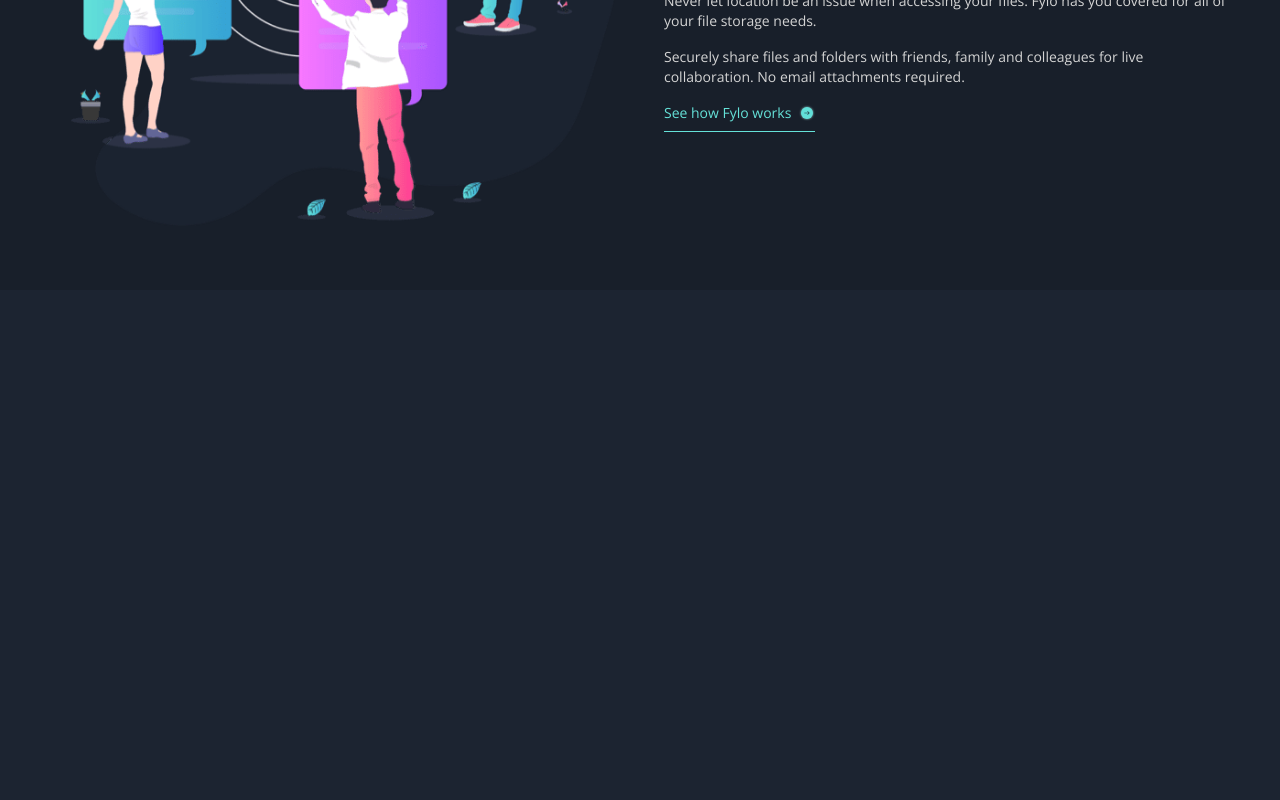
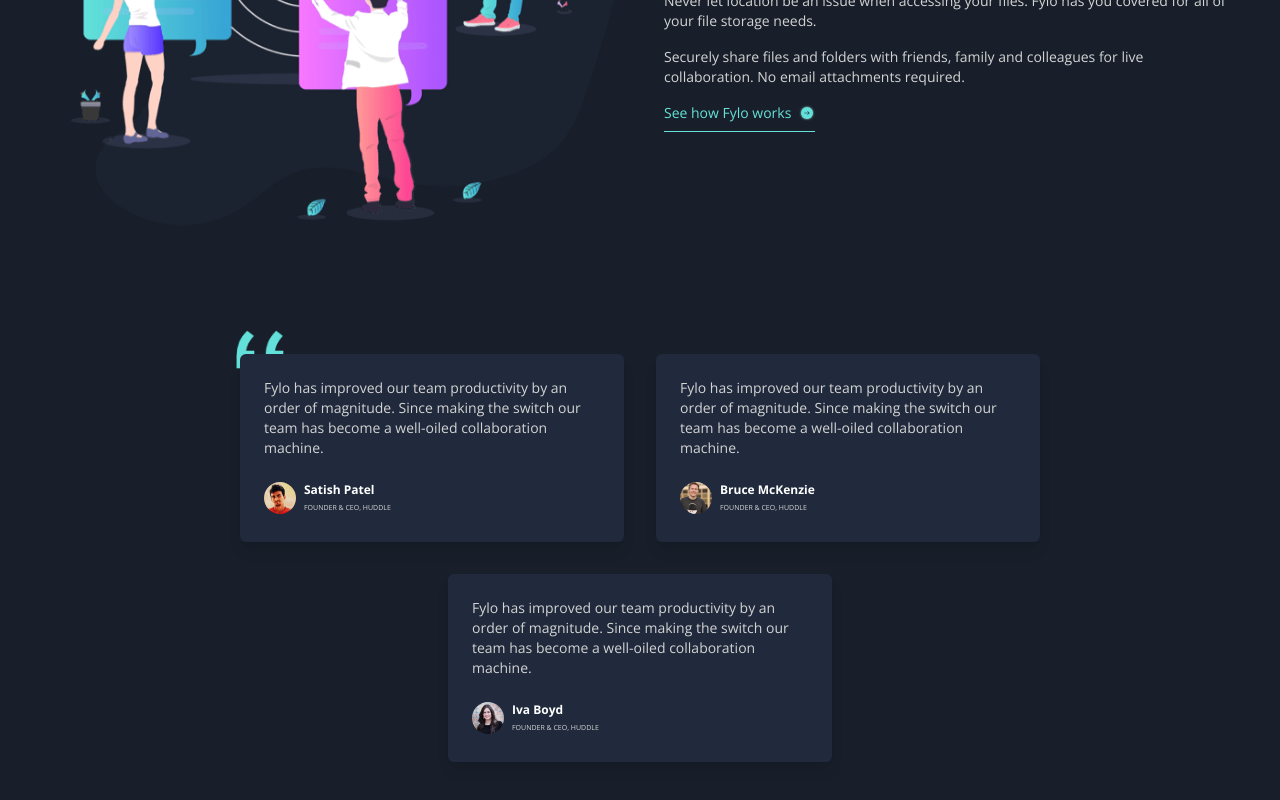
Before and after one commit to imkaranks/fylo-dark-theme-landing-page, a React (Vite) app: page / in a window 1280 px wide. Shown: the part 1984-2784 px from the top of the page. Before the commit the page ends 2274 px from the top, so only its background shows below. Built offline with nearby package versions, Linux system fonts and the light colour scheme.

Commit message:
build: add testimonial section

```diff
--- a/src/App.css
+++ b/src/App.css
@@ -6,3 +6,12 @@
     bg-bottom
     sm:bg-[url('./assets/images/bg-curvy-desktop.svg')];
 }
+.testimonial__card:first-of-type::before {
+  @apply
+    content-['']
+    absolute -z-10 -left-1 top-0
+    transform -translate-y-1/2
+    bg-[url('./assets/images/bg-quotes.png')]
+    bg-no-repeat bg-contain
+    w-12 h-12
+}
--- a/src/App.jsx
+++ b/src/App.jsx
@@ -3,6 +3,7 @@
 import HeroSection from './components/HeroSection';
 import Features from './components/Features';
 import Collaborate from './components/Collaborate';
+import Testimonial from './components/Testimonial';
 
 function App() {
 
@@ -13,6 +14,7 @@
       <main className="bg-primary-600" id="main-content">
         <Features />
         <Collaborate />
+        <Testimonial />
       </main>
     </>
   );
--- /dev/null
+++ b/src/components/Testimonial.jsx
@@ -0,0 +1,23 @@
+import React from 'react';
+import TestimonialCard from './TestimonialCard';
+import data from '../data/data.json';
+
+function Testimonial() {
+  return (
+    <section className='py-16 scroll-mt-20 isolate'>
+      <div className="w-11/12 max-w-7xl mx-auto flex flex-wrap justify-center gap-8">
+        <h2 className='sr-only'>Testimonials</h2>
+        {
+          data.testimonials.map((testimonial, id) => (
+            <TestimonialCard
+              key={id}
+              {...testimonial}
+            />
+          ))
+        }
+      </div>
+    </section>
+  );
+}
+
+export default Testimonial;
--- /dev/null
+++ b/src/components/TestimonialCard.jsx
@@ -0,0 +1,22 @@
+import React from 'react';
+
+function TestimonialCard({ authorName, authorImage, authorReview, authorPost }) {
+  return (
+    <figure className='testimonial__card | relative bg-primary-400 p-6 basis-96 flex flex-col gap-6 rounded-md shadow-lg'>
+      <blockquote>{authorReview}</blockquote>
+      <div className='flex gap-2'>
+        <img
+          src={authorImage}
+          alt={authorName}
+          className='avatar | w-8 h-8 rounded-full object-cover'
+        />
+        <figcaption className='flex flex-col'>
+          <span className='text-xs text-white font-bold'>{authorName}</span>
+          <span className='text-[7px] uppercase'> {authorPost}</span>
+        </figcaption>
+      </div>
+    </figure>
+  )
+}
+
+export default TestimonialCard
```
